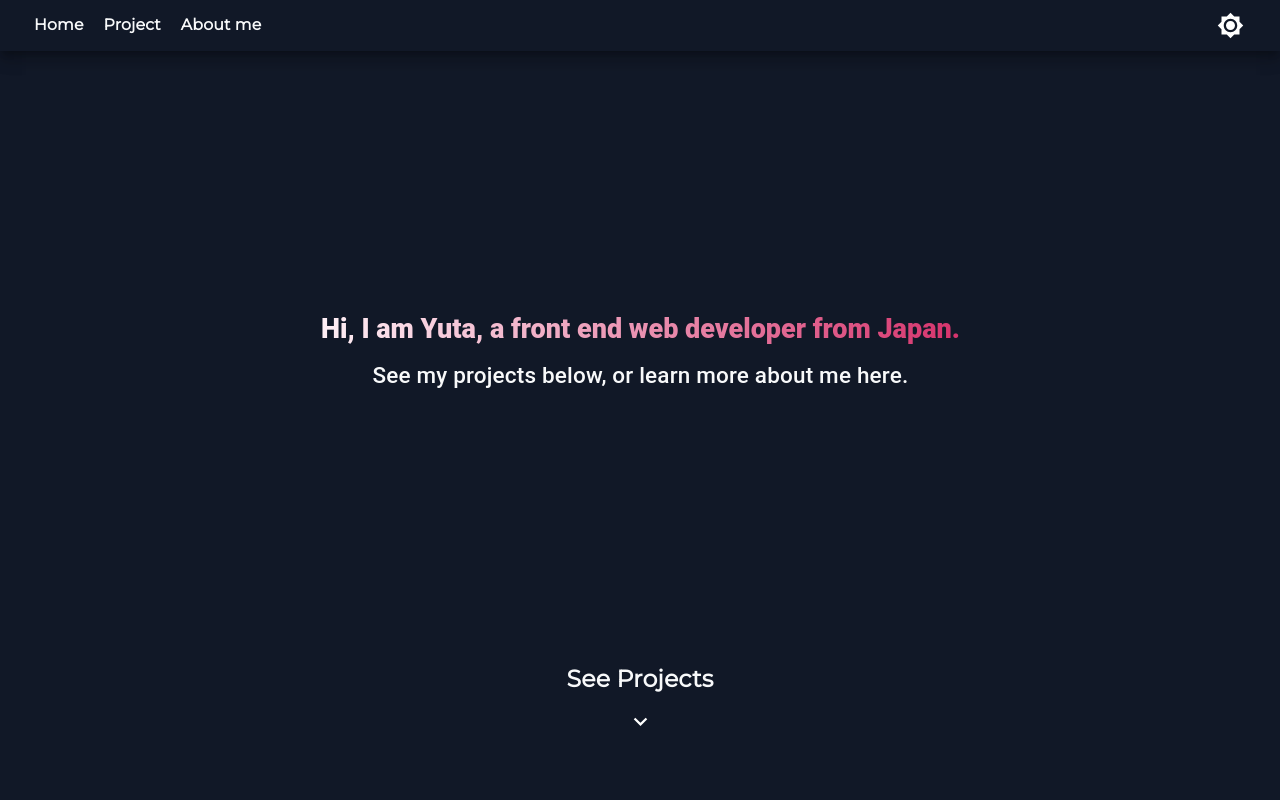
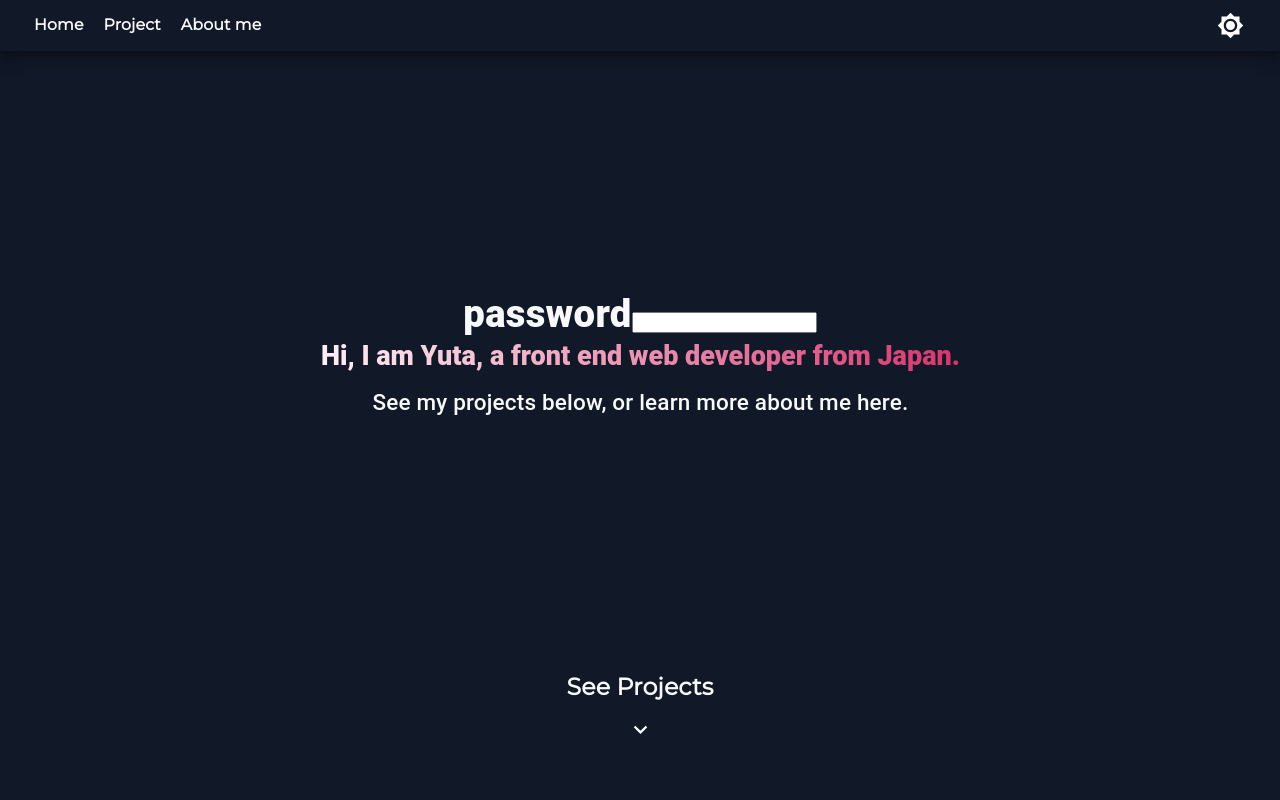
Before and after one commit to YutaMoriJP/Portfolio, a React (Create React App) app: page / in a window 1280 px wide. Shown: the top 800 px of the page. Built offline with nearby package versions, Linux system fonts and the light colour scheme.

Commit message:
some personal stuff, removed later

```diff
--- a/src/Pages/Home.js
+++ b/src/Pages/Home.js
@@ -8,6 +8,32 @@ import Project from "./Project";
 import Text, { NormalText } from "../Components/Animation/Text";
 import { Zoom } from "react-awesome-reveal";
 
+const RemovedLater = () => {
+  const [auth, setAuth] = React.useState(false);
+  const [val, setVal] = React.useState("");
+  const handleChange = e => {
+    const pass = e.target.value;
+    setVal(pass);
+    if (pass === "0214") {
+      setAuth(true);
+    }
+  };
+  return (
+    <>
+      <label htmlFor="pass">password</label>
+      <input type="text" id="pass" value={val} onChange={handleChange} />
+      {auth && (
+        <>
+          <p>emphasize yourself being trilingual</p>
+          <p>talk more about your work experience</p>
+          <p>talk to bjorn to pass resume and get reference letter</p>
+          <p>covid notice that you have not left canada</p>
+        </>
+      )}
+    </>
+  );
+};
+
 export const Home = () => {
   return (
     <>
@@ -16,6 +42,7 @@ export const Home = () => {
       </Helmet>
       <StyledHome>
         <HomeTitle variant="h4">
+          <RemovedLater />
           <Text variant="h5">
             Hi, I am Yuta, a front end web developer from Japan.
           </Text>
```
